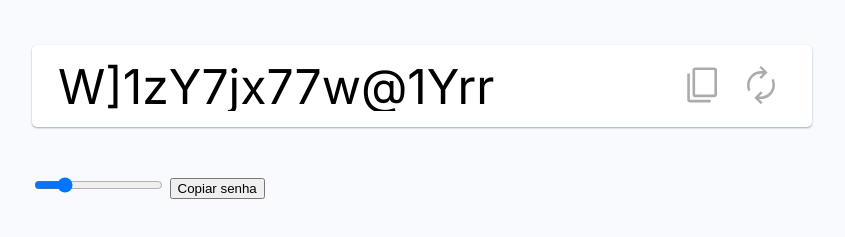
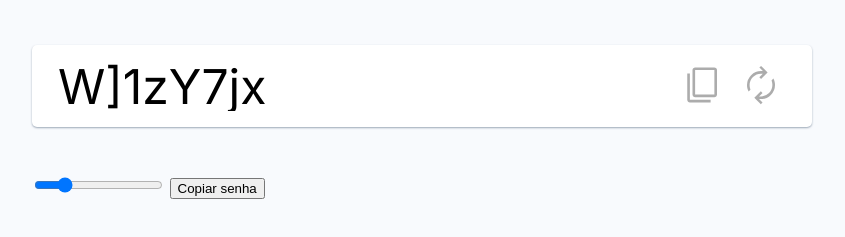
Before and after one commit to ronitorres/gerador_senha_devsamurai, a plain HTML site: page index.html in a window 1280 px wide. Shown: the part 119-356 px from the top of the page, without its empty margins (0-845 px from the left). Drawn offline with Linux system fonts and the light colour scheme.

Commit message:
Adicionando reset de senha no botao renew

```diff
--- a/index.html
+++ b/index.html
@@ -57,7 +57,7 @@
     </main>
     <script>
 
-        let passwordLenght = 16;        // Variavel declarada no escopo global com o valor padrão
+        let passwordLenght = 8;        // Variavel declarada no escopo global com o valor padrão
 
         const inputEl = document.querySelector("#password");
 
@@ -102,6 +102,9 @@
         const copyButtonEl2 = document.querySelector("#copy-2");
         copyButtonEl2.addEventListener("click", copy); // callback
 
+        const renewEl = document.querySelector("#renew");
+        renewEl.addEventListener("click", generatePassword);
+
         generatePassword();
 
 
```
